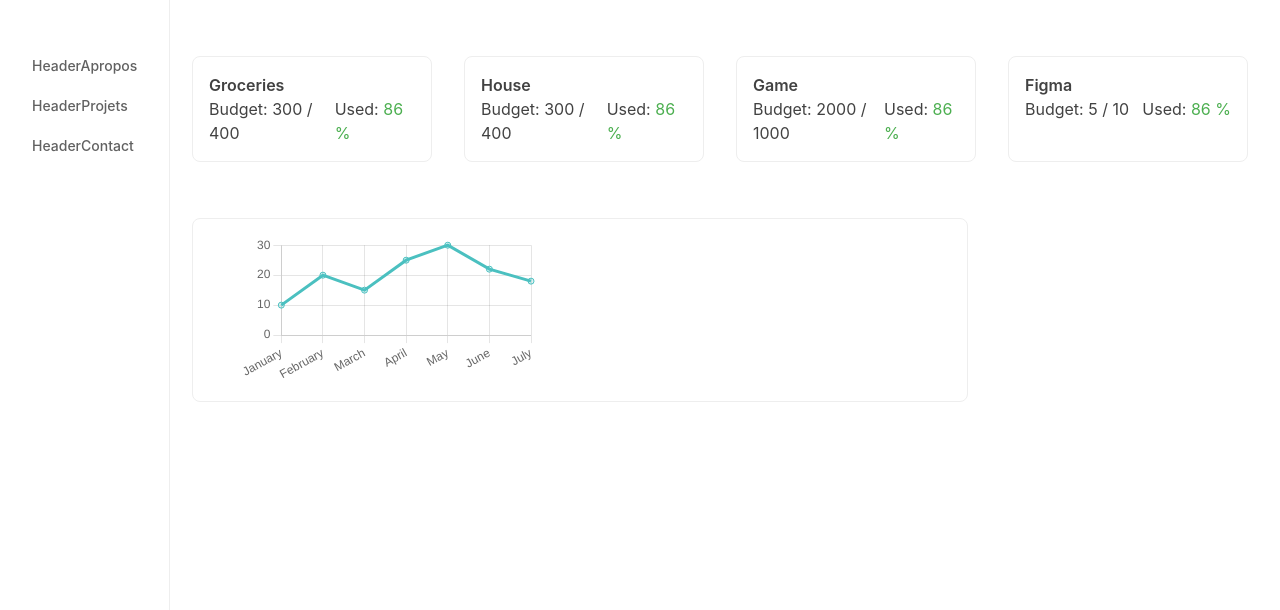
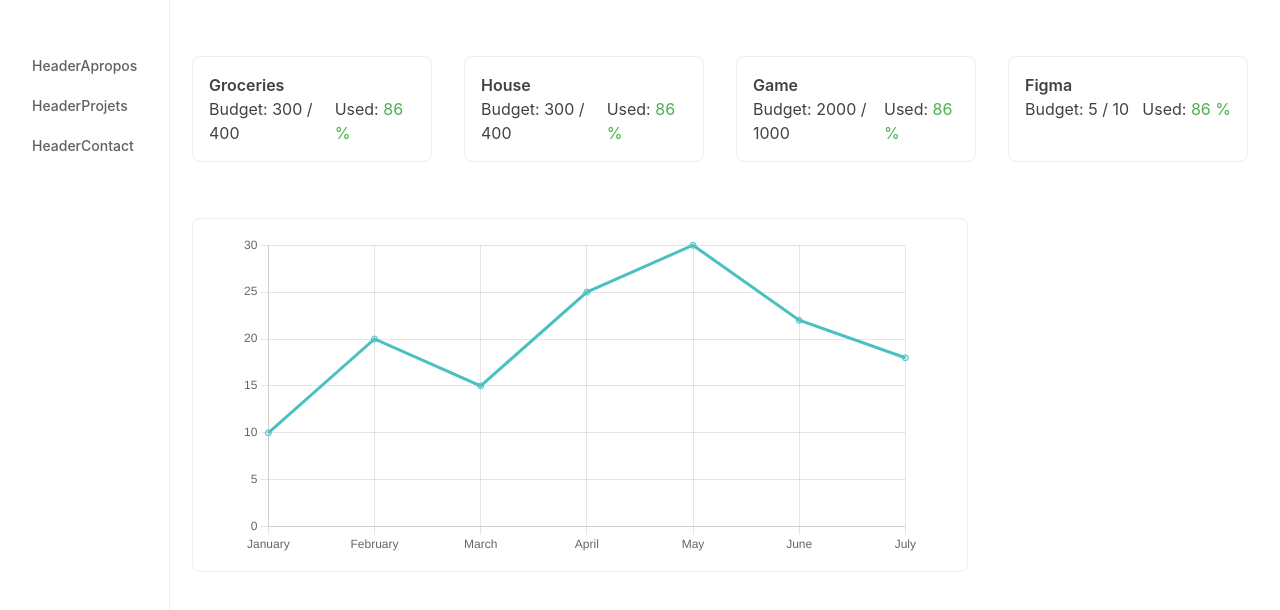
Before and after one commit to maxencemazeau/financewebsite, a React (Create React App) app: page /Dashboard in a window 1280 px wide. Shown: the top 610 px of the page. Built offline with nearby package versions, Linux system fonts and the light colour scheme.

Commit message:
Chart css width and height

```diff
--- a/src/page/Dashboard/DashboardChart.tsx
+++ b/src/page/Dashboard/DashboardChart.tsx
@@ -37,6 +37,15 @@ const options = {
       beginAtZero: true,
     },
   },
+  maintainAspectRatio: false, // Allow chart to resize based on container size
+  responsive: true, // Make chart responsive
+  plugins: {
+    legend: {
+      display: false, // Hide legend for more space
+    },
+  },
+  height: 300,
+  width : 600 // Set the height of the chart
 };
 
 
@@ -44,9 +53,9 @@ const DashboardChart = () => {
   return (
     <section>
       <div className="w-full mx-auto px-4 md:px-8">
-      <ul className="border mx-auto px-4 w-full rounded-lg md:px-8">
-        <div className="flex items-center justify-between p-4">
-          <div>
+      <ul className="border px-4 w-full rounded-lg md:px-8">
+        <div className="flex items-center p-4">
+          <div className='h-80 w-full'>
             <Line data={data} options={options} />
           </div>
         </div>
```
